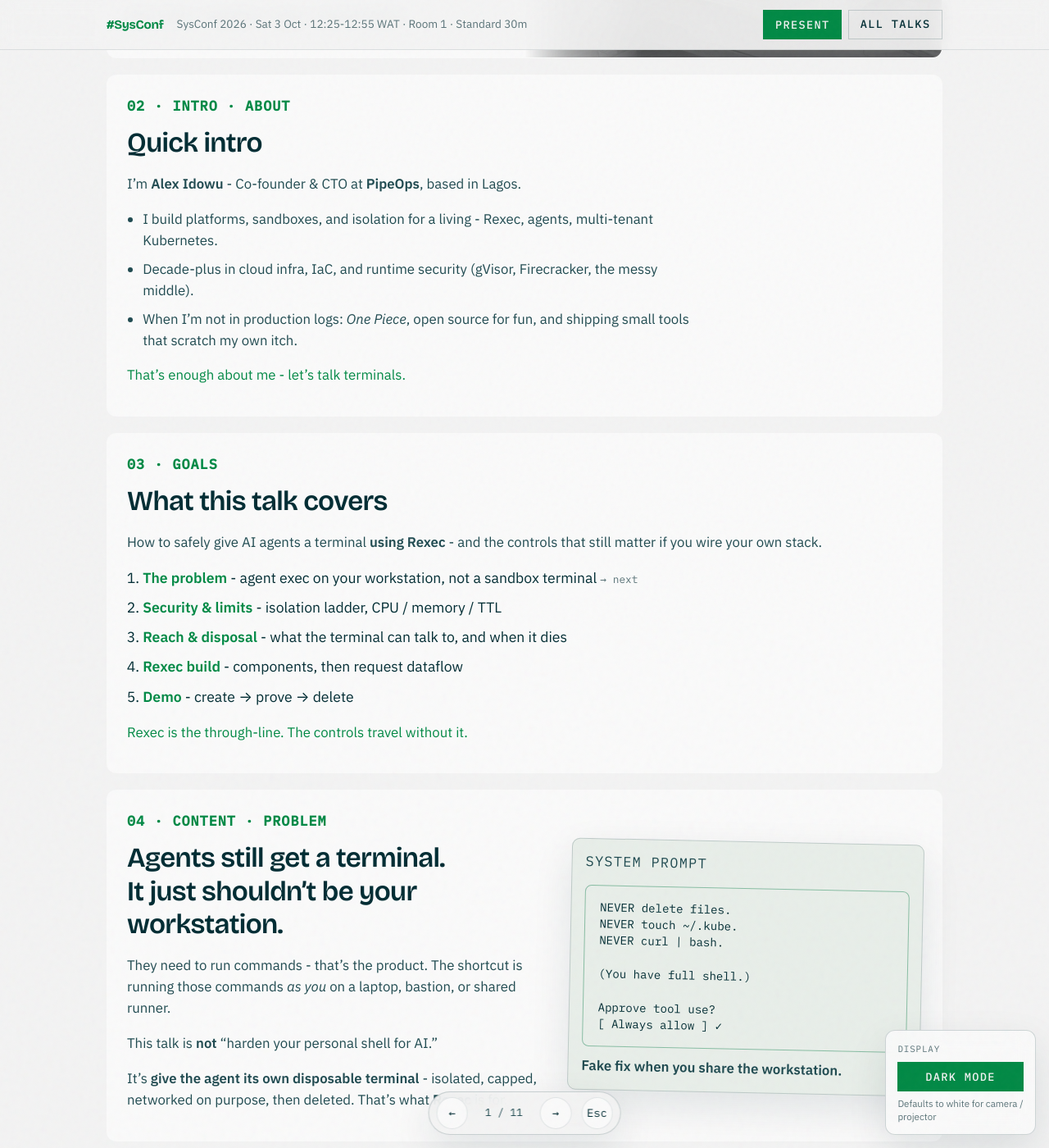
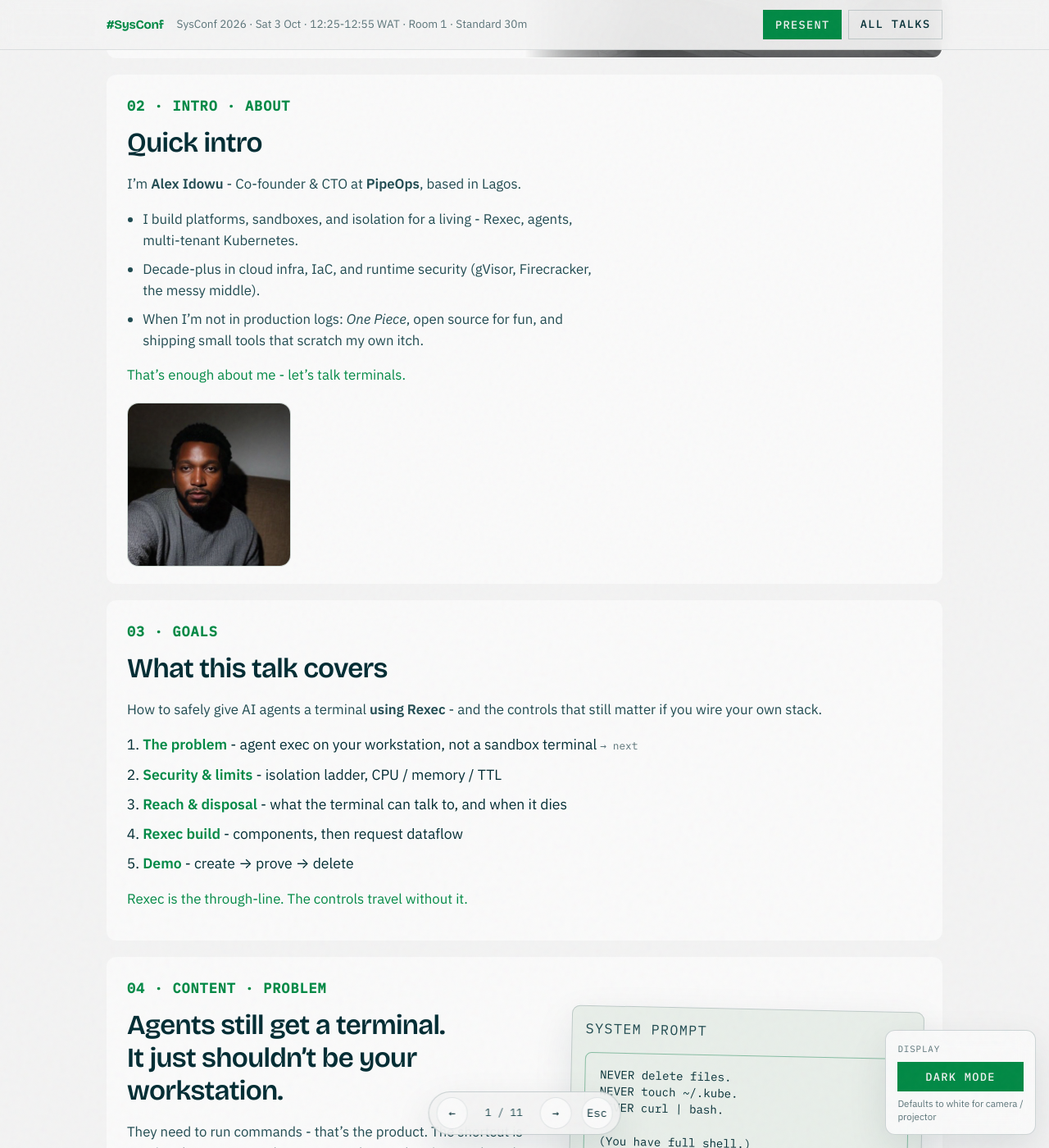
Before and after one commit to 9trocode/9trocode.github.io, a Jekyll site: the page built from talks/sysconf-2026.md, in a window 1280 px wide and 1400 px high, scrolled down 651 px. Shown: the whole window at 82% size. Built offline with Jekyll 4.4.1, drawn with Linux system fonts in a browser that asks for light colours; some web fonts are replaced.

Commit message:
Restore About-slide portrait without covering the bio.
Pin the photo to the right with absolute positioning in present mode so text stays in a clear left column.

```diff
--- a/_config.yml
+++ b/_config.yml
@@ -1,4 +1,4 @@
-asset_version: "20261003-nophoto"
+asset_version: "20261003-photo-back"
 title: Alex Idowu
 description: >-
   Co-founder & CTO at PipeOps and Aeon Cyber Defense. Platform engineering,
--- a/assets/css/talk-about-s02.css
+++ b/assets/css/talk-about-s02.css
@@ -1,16 +1,85 @@
-/* About slide is text-only now. Keep this file so old cached HTML that still
-   links it does not 404; also hide any leftover photo markup. */
-#s02 .talk-about__photo,
-#s02 .talk-portrait {
-  display: none !important;
-}
+/* About slide: bio left, portrait right. Photo is position:absolute in
+   present mode so it cannot push into / cover the text column. */
 
 #s02.talk-slide::before {
   display: none !important;
   content: none !important;
 }
 
-.talk-page--sysconf.is-presenting .talk-slide::before {
-  display: none !important;
-  content: none !important;
+#s02 .talk-about {
+  position: relative;
+  display: block;
+  width: 100%;
+  max-width: 64rem;
 }
+
+#s02 .talk-about__copy {
+  position: relative;
+  z-index: 2;
+  max-width: 38rem;
+  padding-right: 1rem;
+}
+
+#s02 .talk-about__photo {
+  display: block;
+  width: 200px;
+  height: 200px;
+  margin: 1.25rem 0 0;
+  border-radius: 14px;
+  border: 1px solid var(--line, rgba(0, 0, 0, 0.12));
+  object-fit: cover;
+  object-position: center top;
+  background: var(--bg-2, #eee);
+}
+
+/* Present: pin photo to the right middle; text keeps a clear left column */
+.talk-page.is-presenting #s02.talk-slide {
+  position: relative;
+  overflow: hidden;
+}
+
+.talk-page.is-presenting #s02 .talk-about {
+  max-width: none;
+  min-height: 14rem;
+}
+
+.talk-page.is-presenting #s02 .talk-about__copy {
+  max-width: min(40rem, calc(100% - 15rem));
+  padding-right: 1.5rem;
+}
+
+.talk-page.is-presenting #s02 .talk-about__photo {
+  position: absolute;
+  right: clamp(1.5rem, 6vw, 5rem);
+  top: 50%;
+  transform: translateY(-50%);
+  margin: 0;
+  width: 200px;
+  height: 200px;
+  z-index: 1;
+  box-shadow: 0 12px 40px rgba(0, 44, 51, 0.18);
+}
+
+@media (max-width: 800px) {
+  .talk-page.is-presenting #s02 .talk-about__photo {
+    position: static;
+    transform: none;
+    margin: 0 0 1rem;
+    width: 140px;
+    height: 140px;
+  }
+
+  .talk-page.is-presenting #s02 .talk-about__copy {
+    max-width: 100%;
+    padding-right: 0;
+  }
+
+  .talk-page.is-presenting #s02 .talk-about {
+    display: flex;
+    flex-direction: column;
+  }
+
+  .talk-page.is-presenting #s02 .talk-about__photo {
+    order: -1;
+  }
+}
--- a/talks/sysconf-2026.md
+++ b/talks/sysconf-2026.md
@@ -54,14 +54,25 @@
 <!-- 02 About -->
 <section class="talk-slide" id="s02" data-slide="2">
   <p class="talk-slide__label">02 · Intro · about</p>
-  <h2>Quick intro</h2>
-  <p>I’m <strong>Alex Idowu</strong> - Co-founder &amp; CTO at <strong>PipeOps</strong>, based in Lagos.</p>
-  <ul class="talk-oneliners">
-    <li>I build platforms, sandboxes, and isolation for a living - Rexec, agents, multi-tenant Kubernetes.</li>
-    <li>Decade-plus in cloud infra, IaC, and runtime security (gVisor, Firecracker, the messy middle).</li>
-    <li>When I’m not in production logs: <em>One Piece</em>, open source for fun, and shipping small tools that scratch my own itch.</li>
-  </ul>
-  <p class="ok">That’s enough about me - let’s talk terminals.</p>
+  <div class="talk-about">
+    <div class="talk-about__copy">
+      <h2>Quick intro</h2>
+      <p>I’m <strong>Alex Idowu</strong> - Co-founder &amp; CTO at <strong>PipeOps</strong>, based in Lagos.</p>
+      <ul class="talk-oneliners">
+        <li>I build platforms, sandboxes, and isolation for a living - Rexec, agents, multi-tenant Kubernetes.</li>
+        <li>Decade-plus in cloud infra, IaC, and runtime security (gVisor, Firecracker, the messy middle).</li>
+        <li>When I’m not in production logs: <em>One Piece</em>, open source for fun, and shipping small tools that scratch my own itch.</li>
+      </ul>
+      <p class="ok">That’s enough about me - let’s talk terminals.</p>
+    </div>
+    <img
+      class="talk-about__photo"
+      src="{{ '/assets/images/alex-idowu-talk.jpg?v=' | append: site.asset_version | relative_url }}"
+      alt="Alex Idowu"
+      width="200"
+      height="200"
+    />
+  </div>
 </section>
 
 
```
